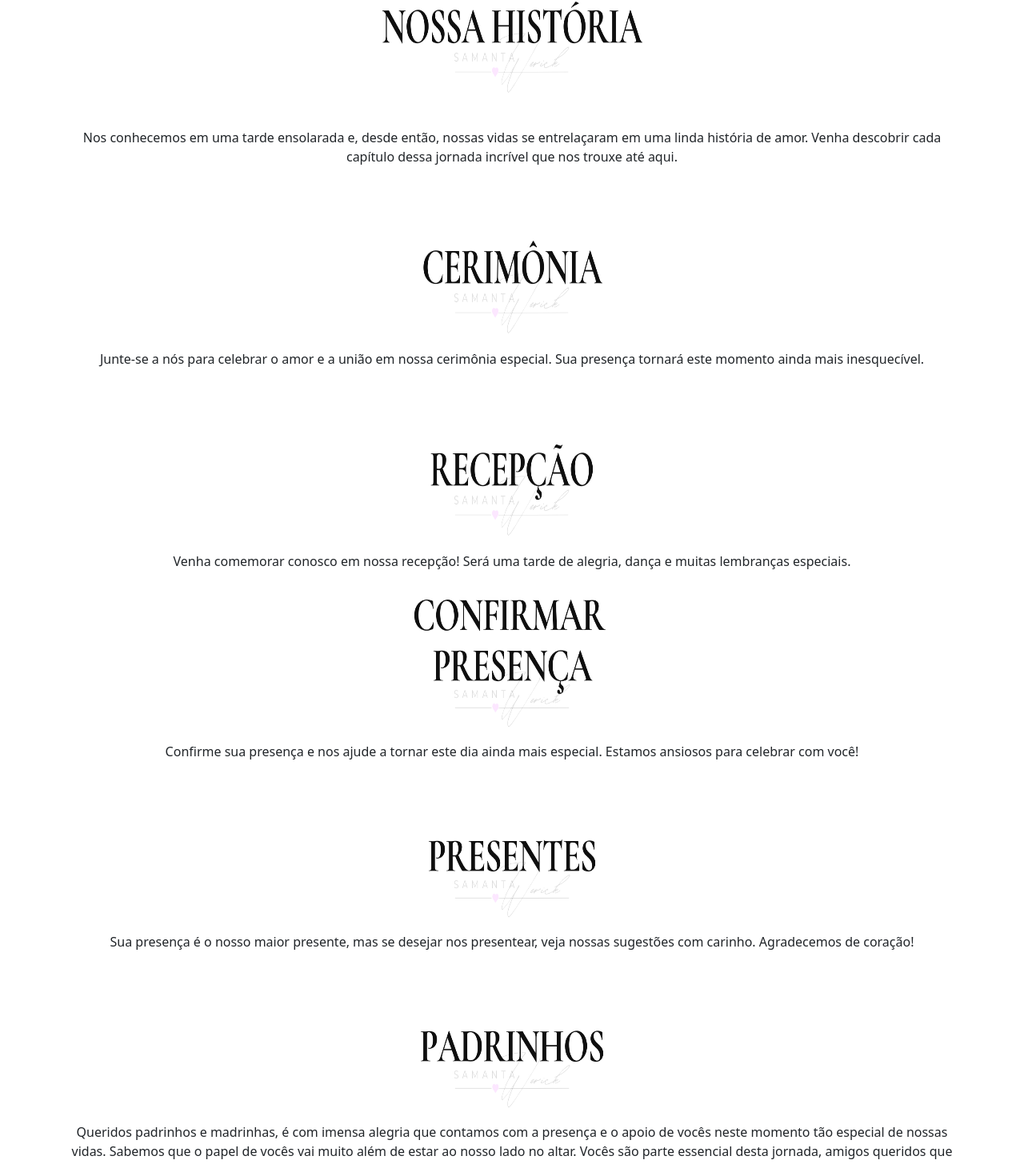
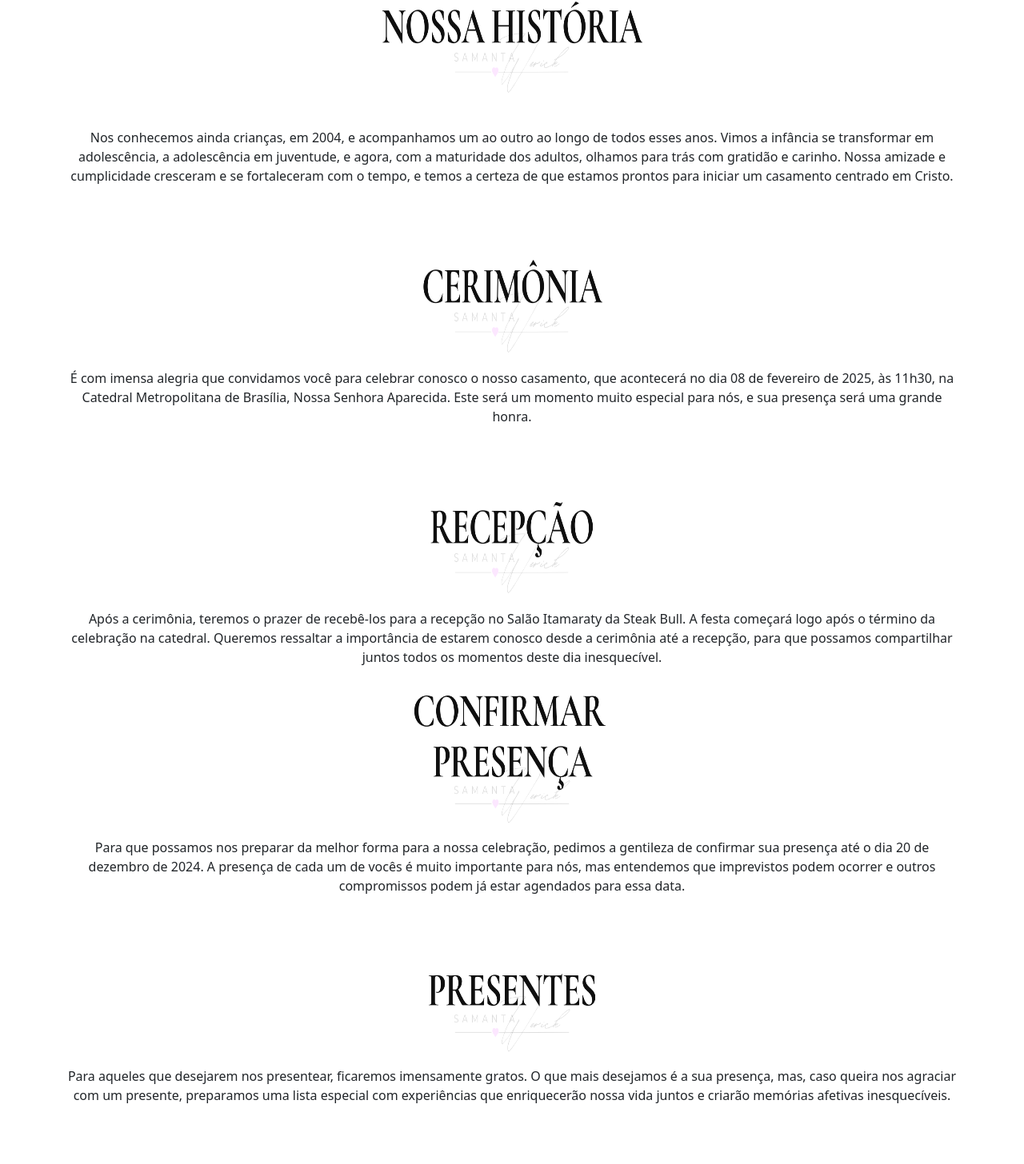
Before and after one commit to wericksilva/wedding-app, a Next.js app: page / in a window 1280 px wide. Shown: the part 286-1742 px from the top of the page at 80% size. Built offline with nearby package versions, Linux system fonts and the light colour scheme.

Commit message:
correcoes e melhorias

```diff
--- a/src/app/historia/page.js
+++ b/src/app/historia/page.js
@@ -38,7 +38,8 @@ export default function Home() {
 
           <div className="card-body">
 
-            <p>Era uma vez dois corações destinados a se encontrar. Em uma tarde ensolarada, nossos olhares se cruzaram e, desde então, nossas vidas se entrelaçaram de forma mágica. Cada riso, cada abraço, fortaleceu nosso amor e cumplicidade. Hoje, celebramos essa jornada incrível, prontos para escrever novos capítulos juntos. Que nosso futuro seja sempre iluminado por esse amor tão especial.</p>
+            <p>Durante essa jornada, compartilhamos valores e alinhamos pensamentos, construindo uma base firme para o futuro. Vivenciamos juntos as mais diversas emoções e experiências, e agora, com clareza e convicção, decidimos dar o próximo passo: casar. Estamos ansiosos para construir uma família linda e repleta de amor, e mal podemos esperar para compartilhar essa nova etapa com vocês.</p>
+
           </div>
         </div>
       </div>
--- a/src/app/page.js
+++ b/src/app/page.js
@@ -28,7 +28,7 @@ export default function Home() {
                     </div>
                     <div className="card-body mt-4">
 
-                        <p>Nos conhecemos em uma tarde ensolarada e, desde então, nossas vidas se entrelaçaram em uma linda história de amor. Venha descobrir cada capítulo dessa jornada incrível que nos trouxe até aqui.</p>
+                        <p>Nos conhecemos ainda crianças, em 2004, e acompanhamos um ao outro ao longo de todos esses anos. Vimos a infância se transformar em adolescência, a adolescência em juventude, e agora, com a maturidade dos adultos, olhamos para trás com gratidão e carinho. Nossa amizade e cumplicidade cresceram e se fortaleceram com o tempo, e temos a certeza de que estamos prontos para iniciar um casamento centrado em Cristo.</p>
                     </div>
                 </div>
 
@@ -41,7 +41,7 @@ export default function Home() {
                         </a>
                     </div>
                     <div className="card-body">
-                        <p>Junte-se a nós para celebrar o amor e a união em nossa cerimônia especial. Sua presença tornará este momento ainda mais inesquecível.</p>
+                        <p>É com imensa alegria que convidamos você para celebrar conosco o nosso casamento, que acontecerá no dia 08 de fevereiro de 2025, às 11h30, na Catedral Metropolitana de Brasília, Nossa Senhora Aparecida. Este será um momento muito especial para nós, e sua presença será uma grande honra.</p>
                     </div>
                 </div>
 
@@ -56,7 +56,7 @@ export default function Home() {
 
                     </div>
                     <div className="card-body">
-                        <p>Venha comemorar conosco em nossa recepção! Será uma tarde de alegria, dança e muitas lembranças especiais.</p>
+                        <p>Após a cerimônia, teremos o prazer de recebê-los para a recepção no Salão Itamaraty da Steak Bull. A festa começará logo após o término da celebração na catedral. Queremos ressaltar a importância de estarem conosco desde a cerimônia até a recepção, para que possamos compartilhar juntos todos os momentos deste dia inesquecível.</p>
                     </div>
                 </div>
 
@@ -69,7 +69,7 @@ export default function Home() {
                         </a>
                     </div>
                     <div className="card-body">
-                        <p>Confirme sua presença e nos ajude a tornar este dia ainda mais especial. Estamos ansiosos para celebrar com você!</p>
+                        <p>Para que possamos nos preparar da melhor forma para a nossa celebração, pedimos a gentileza de confirmar sua presença até o dia 20 de dezembro de 2024. A presença de cada um de vocês é muito importante para nós, mas entendemos que imprevistos podem ocorrer e outros compromissos podem já estar agendados para essa data.</p>
                     </div>
                 </div>
 
@@ -83,7 +83,7 @@ export default function Home() {
                                 </a>
                     </div>
                     <div className="card-body">
-                        <p>Sua presença é o nosso maior presente, mas se desejar nos presentear, veja nossas sugestões com carinho. Agradecemos de coração!</p>
+                        <p>Para aqueles que desejarem nos presentear, ficaremos imensamente gratos. O que mais desejamos é a sua presença, mas, caso queira nos agraciar com um presente, preparamos uma lista especial com experiências que enriquecerão nossa vida juntos e criarão memórias afetivas inesquecíveis.</p>
                     </div>
                 </div>
 
--- a/src/app/presentes/page.js
+++ b/src/app/presentes/page.js
@@ -43,7 +43,8 @@ export default function Home() {
           </div>
           <div className="card-body">
 
-            <p>Nesta lista de presentes, escolhemos experiências que vão enriquecer nossa vida juntos, criando memórias inesquecíveis. Sua contribuição nos ajudará a viver momentos únicos e especiais. Obrigado por fazer parte dessa nossa nova jornada!
+            <p>Nesta lista, você encontrará opções variadas, desde contribuições para nossa lua de mel até experiências únicas como passeios e eventos. Sua contribuição, de qualquer valor, nos ajudará a viver momentos especiais e significativos.
+              Agradecemos profundamente por fazer parte desta nova jornada conosco!
             </p>
           </div>
         </div>
```
Also changed, not shown: 2 other files (tests, documents, lock files or other folders).
